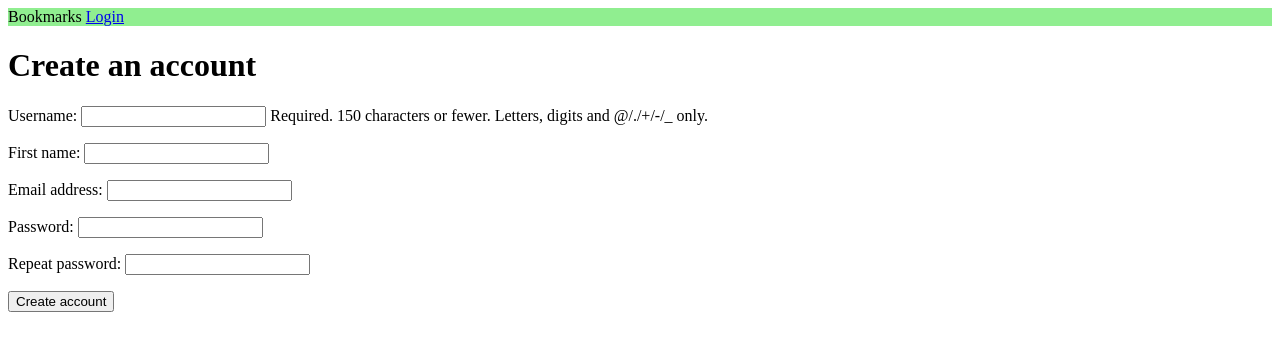
After one commit to mrbazzan/django-project, a Django app: page /account/register/ in a window 1280 px wide. The commit adds this page. Shown: the top 351 px of the page. Run offline with Django 4.2, Linux system fonts and the light colour scheme.

Commit message:
bookmarks/account: User registration functionality

```diff
--- a/bookmarks/account/forms.py
+++ b/bookmarks/account/forms.py
@@ -1,7 +1,25 @@
 
+from django.contrib.auth.models import User
 from django import forms
 
 
 class LoginForm(forms.Form):
     username = forms.CharField()
     password = forms.CharField(widget=forms.PasswordInput)
+
+
+class UserRegistrationForm(forms.ModelForm):
+    password = forms.CharField(label="Password",
+                               widget=forms.PasswordInput)
+    confirm_password = forms.CharField(label="Repeat password",
+                               widget=forms.PasswordInput)
+    class Meta:
+        model = User
+        fields = ["username", "first_name", "email"]
+
+    def clean_confirm_password(self):
+        password = self.cleaned_data.get("password")
+        confirm_password = self.cleaned_data.get("confirm_password")
+        if password != confirm_password:
+            raise forms.ValidationError("Passwords don't match")
+        return confirm_password
--- /dev/null
+++ b/bookmarks/account/templates/account/register.html
@@ -0,0 +1,11 @@
+{% extends "base.html" %}
+
+{% block title %}Create Account{% endblock %}
+{% block content %}
+  <h1>Create an account</h1>
+  <form method="post">
+    {{ form.as_p }}
+    {% csrf_token %}
+    <p><input type="submit" value="Create account"></p>
+  </form>
+{% endblock %}
--- a/bookmarks/account/templates/registration/login.html
+++ b/bookmarks/account/templates/registration/login.html
@@ -3,6 +3,11 @@
 {% block title %}Login{% endblock %}
 {% block content %}
   <h1>Login</h1>
+  <p>
+    If you donot have an account.
+    <a href="{% url 'register' %}">Register</a>
+  </p>
+
   {% if form.errors %}
     <p>Username and password didn't match</p>
   {% endif %}
--- a/bookmarks/account/urls.py
+++ b/bookmarks/account/urls.py
@@ -28,5 +28,6 @@ urlpatterns = [
     #      name='password_reset_complete'),
 
     path('', include('django.contrib.auth.urls')),
+    path('register/', views.register, name='register'),
     path('', views.dashboard, name='dashboard'),
 ]
--- a/bookmarks/account/views.py
+++ b/bookmarks/account/views.py
@@ -1,8 +1,8 @@
 from django.contrib.auth.decorators import login_required
 from django.contrib.auth import authenticate, login
+from .forms import LoginForm, UserRegistrationForm
 from django.http import HttpResponse
 from django.shortcuts import render
-from .forms import LoginForm
 
 # Create your views here.
 
@@ -26,6 +26,26 @@ def user_login(request):
         form = LoginForm()
     return render(request, 'account/login.html', {'form': form})
 
+
+def register(request):
+    form = UserRegistrationForm()
+    reg_template = "account/register.html"
+    reg_data = {}
+
+    if request.method == "POST":
+        form = UserRegistrationForm(request.POST)
+        if form.is_valid():
+            user = form.save(commit=False)
+            user.set_password(form.cleaned_data["password"])
+            user.save()
+
+            reg_template = "account/register_done.html"
+            reg_data = {'new_user': user}
+
+    reg_data = {"form": form, **reg_data}
+    return render(request, reg_template, reg_data)
+
+
 @login_required
 def dashboard(request):
     return render(request,
```
Also changed, not shown: bookmarks/account/templates/account/register_done.html (added, +10 -0 lines).
